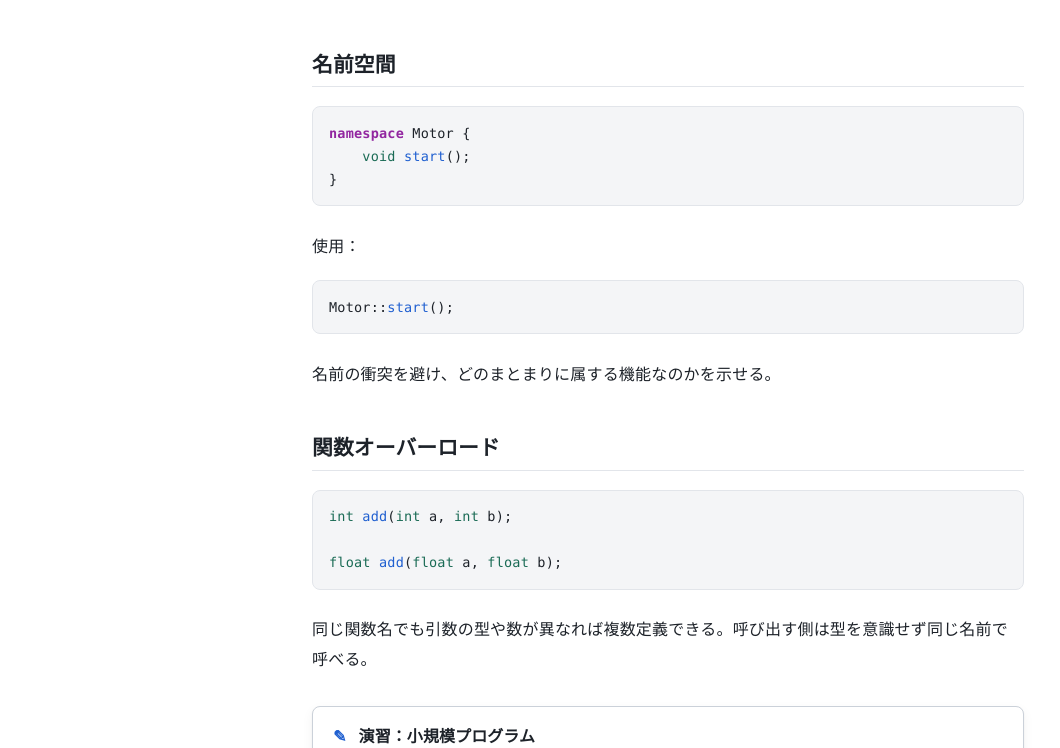
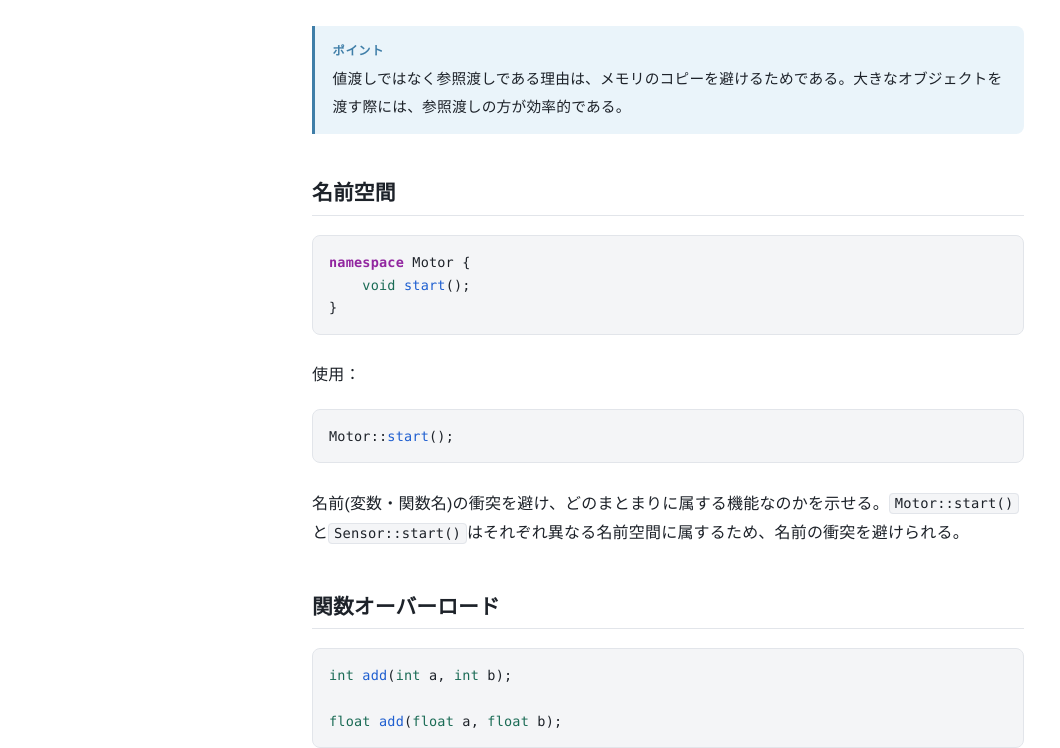
Before and after one commit to HR-tuat/Cpp_course, a website built with Vite: page site/lessons/05-cpp-basics.html in a window 1280 px wide. Shown: the part 844-1592 px from the top of the page, without its empty margins (0-1060 px from the left). Built offline with nearby package versions, Linux system fonts and the light colour scheme; no server answers.

Commit message:
05の修正

```diff
--- a/site/lessons/05-cpp-basics.html
+++ b/site/lessons/05-cpp-basics.html
@@ -68,6 +68,8 @@
 
         <p>コピーを避けながら変更しないことを表現できる。オブジェクトを引数に渡すときの基本形として覚えておくとよい。</p>
 
+        <aside class="callout callout-info"><p class="callout-title">ポイント</p><p>値渡しではなく参照渡しである理由は、メモリのコピーを避けるためである。大きなオブジェクトを渡す際には、参照渡しの方が効率的である。</p></aside>
+
         <h2 id="名前空間">名前空間</h2>
 
         <figure class="code"><pre><code class="language-cpp">namespace Motor {
@@ -78,7 +80,7 @@
 
         <figure class="code"><pre><code class="language-cpp">Motor::start();</code></pre></figure>
 
-        <p>名前の衝突を避け、どのまとまりに属する機能なのかを示せる。</p>
+        <p>名前(変数・関数名)の衝突を避け、どのまとまりに属する機能なのかを示せる。<code>Motor::start()</code>と<code>Sensor::start()</code>はそれぞれ異なる名前空間に属するため、名前の衝突を避けられる。</p>
 
         <h2 id="関数オーバーロード">関数オーバーロード</h2>
 
```
